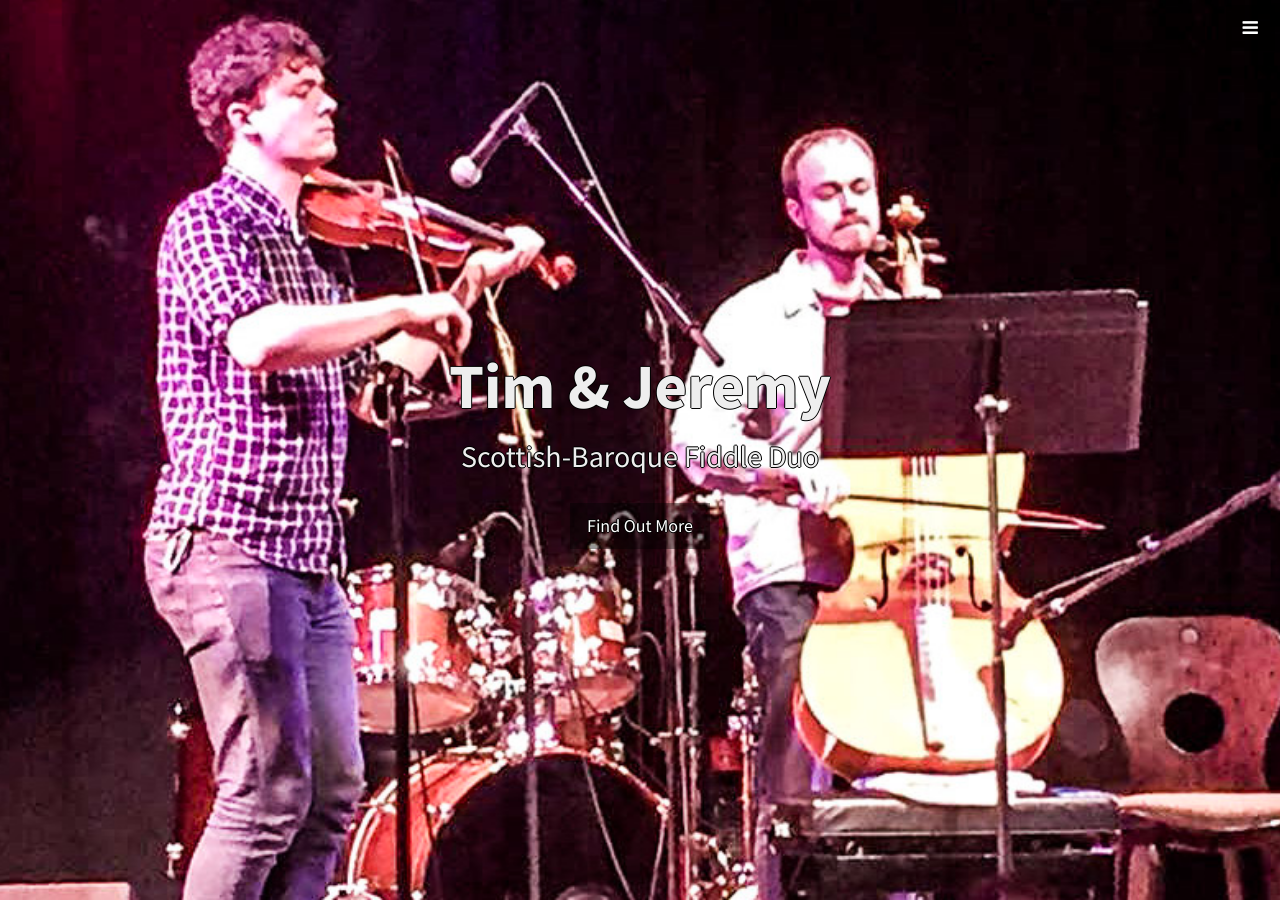
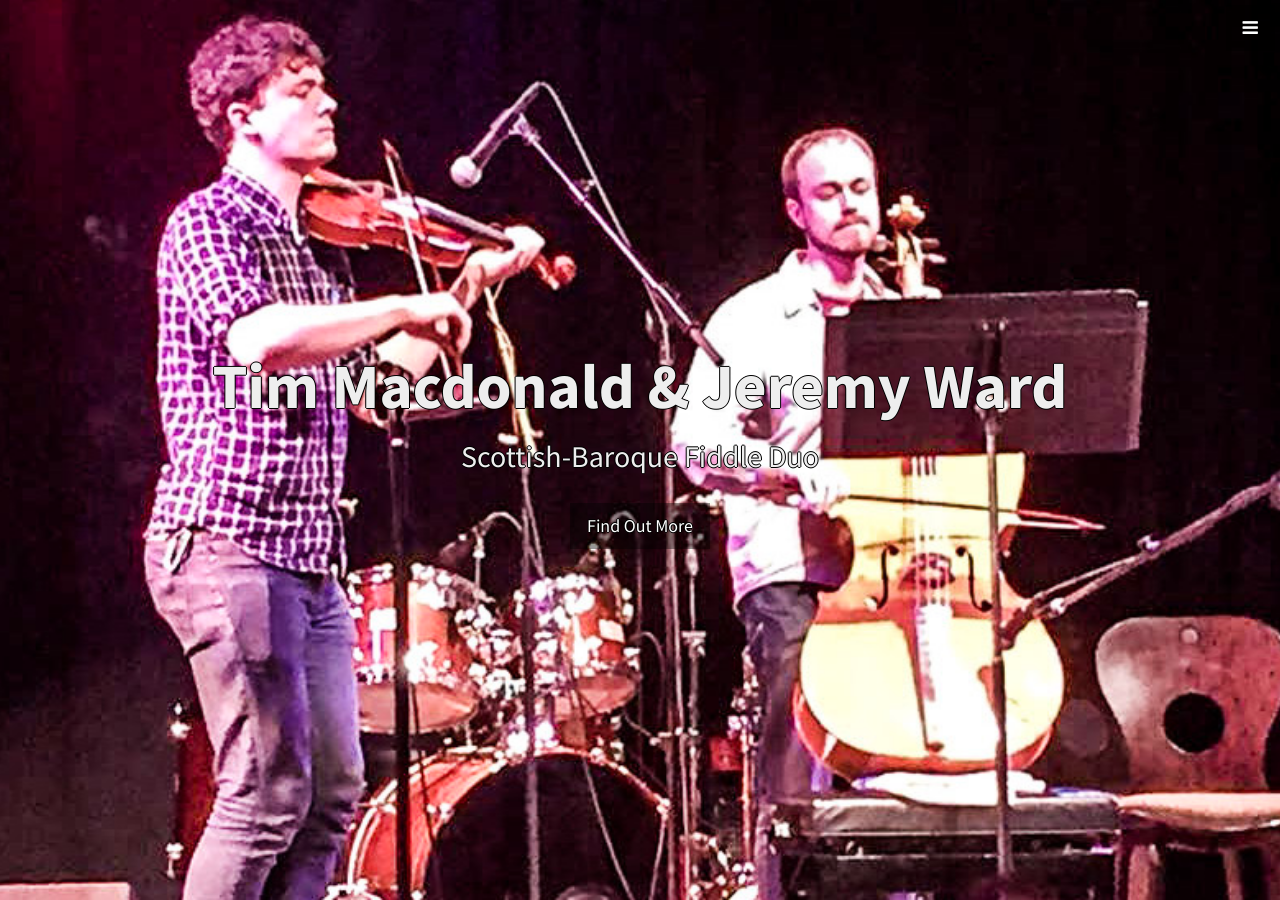
Before and after one commit to timandjeremy/timandjeremy.github.io, a Jekyll site: the page built from index.html, in a window 1280 px wide and 900 px high. Built offline with Jekyll 4.4.1, drawn with Linux system fonts in a browser that asks for light colours.

Commit message:
Add last names to title

```diff
--- a/_includes/header.html
+++ b/_includes/header.html
@@ -1,6 +1,6 @@
 <header id="top" class="header">
   <div class="text-vertical-center main-title">
-    <h1>Tim &amp; Jeremy </h1>
+    <h1>Tim Macdonald &amp; Jeremy Ward</h1>
     <h2>Scottish-Baroque Fiddle Duo</h2>
     <br>
     <a href="#introduction" class="btn btn-dark btn-lg">Find Out More</a>
```
